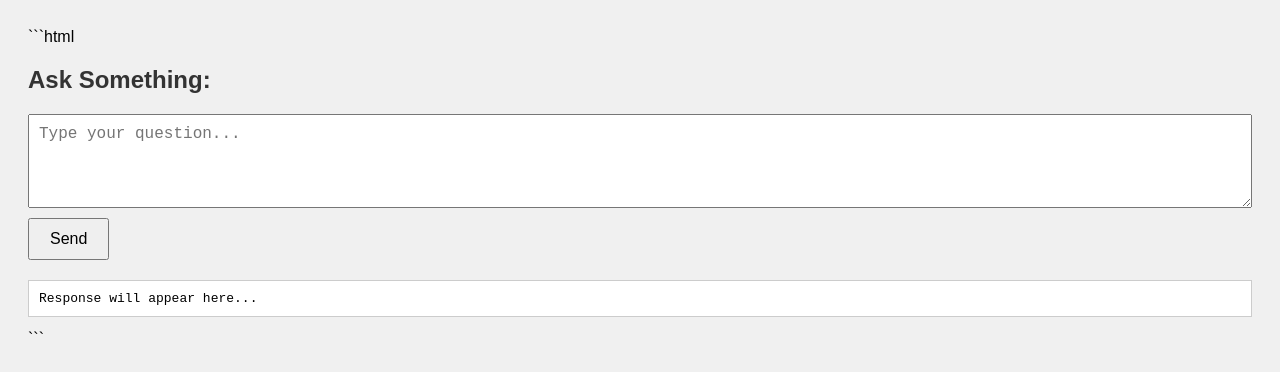
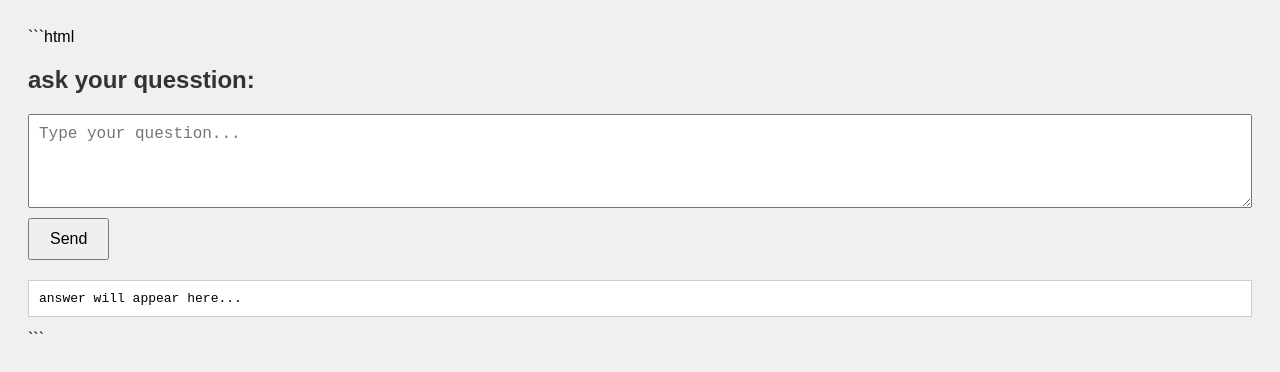
Before and after one commit to xtrnoob/Prakash-ai-bot, a plain HTML site: page index.html in a window 1280 px wide. Drawn offline with Linux system fonts and the light colour scheme.

Commit message:
Update index.html

```diff
--- a/index.html
+++ b/index.html
@@ -12,10 +12,10 @@
   </style>
 </head>
 <body>
-  <h2>Ask Something:</h2>
+  <h2>ask your quesstion:</h2>
   <textarea id="prompt" rows="4" placeholder="Type your question..."></textarea><br>
   <button onclick="ask()">Send</button>
-  <pre id="response">Response will appear here...</pre>
+  <pre id="response">answer will appear here...</pre>
 
   <script>
     async function ask() {
```
